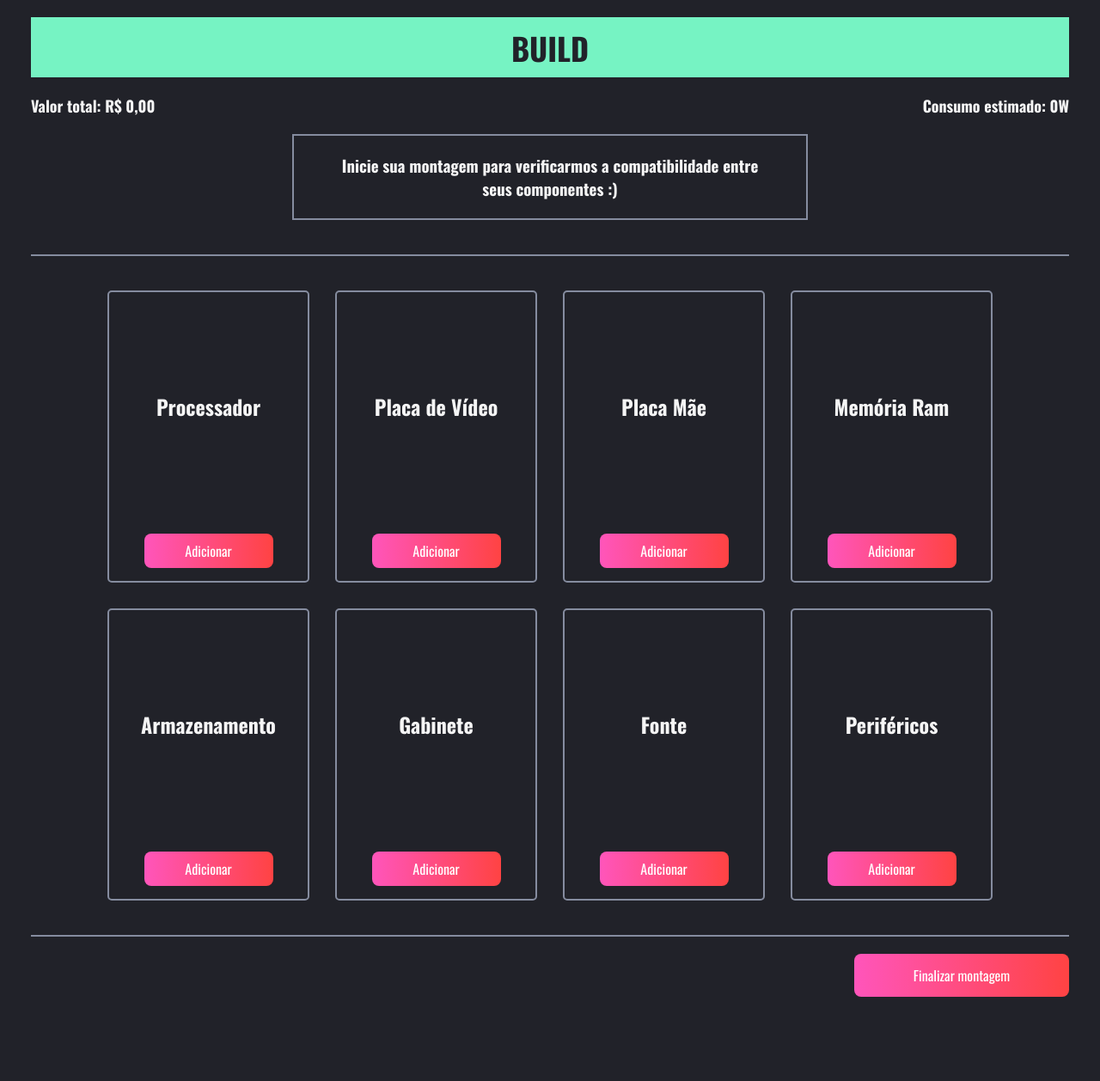
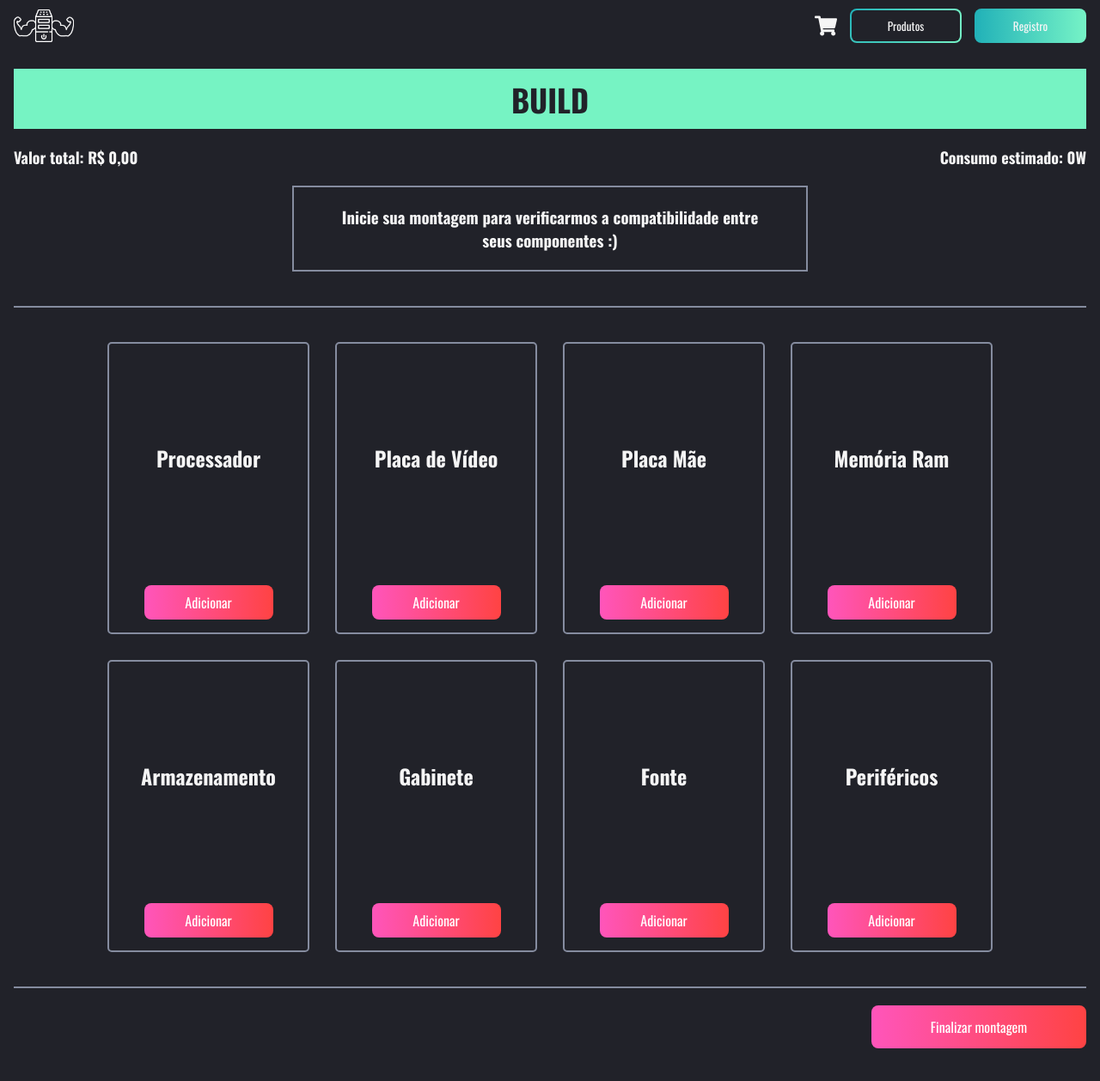
Before and after one commit to igormgg/pc-builder-capstone-q2, a React (Create React App) app: page /build in a window 1280 px wide. Shown: the whole page at 86% size. Before the commit the page ends 1200 px from the top, so only its background shows below. Built offline with nearby package versions, Linux system fonts and the light colour scheme; no server answers.

Commit message:
feat: add header to build page

```diff
--- a/src/pages/Build/index.jsx
+++ b/src/pages/Build/index.jsx
@@ -1,10 +1,16 @@
 import { Button } from "../../components/Button";
-import { Container, Header, Main, Footer } from "./styles";
+import {
+  Container,
+  ContainerHeader,
+  ContainerMain,
+  ContainerFooter,
+} from "./styles";
 import { BsCheckCircleFill } from "react-icons/bs";
 import { IoIosWarning } from "react-icons/io";
 import { useEffect, useState } from "react";
 import api from "../../services/api";
 import { useHistory } from "react-router";
+import Header from "../../components/Header";
 
 const Build = () => {
   const history = useHistory();
@@ -28,8 +34,10 @@ const Build = () => {
   };
 
   return (
+    <>
+      <Header button1="Produtos" button2="Registro"></Header>
       <Container>
-      <Header>
+        <ContainerHeader>
           <div className="text">
             <h3>Build</h3>
           </div>
@@ -40,8 +48,8 @@ const Build = () => {
           <div className="validation_status">
             <div className="content">
               <h3>
-              Inicie sua montagem para verificarmos a compatibilidade entre seus
-              componentes :)
+                Inicie sua montagem para verificarmos a compatibilidade entre
+                seus componentes :)
               </h3>
             </div>
           </div>
@@ -57,8 +65,8 @@ const Build = () => {
             <h3>Compatibilidade verificada com sucesso</h3>
           </div>
         </div> */}
-      </Header>
-      <Main>
+        </ContainerHeader>
+        <ContainerMain>
           {Object.entries(categorySchema).map((item, index) => {
             return (
               <div className="card" key={index}>
@@ -97,11 +105,12 @@ const Build = () => {
             </Button>
           </div>
         </div> */}
-      </Main>
-      <Footer>
+        </ContainerMain>
+        <ContainerFooter>
           <Button size="md">Finalizar montagem</Button>
-      </Footer>
+        </ContainerFooter>
       </Container>
+    </>
   );
 };
 
--- a/src/pages/Build/styles.js
+++ b/src/pages/Build/styles.js
@@ -1,11 +1,11 @@
 import styled from "styled-components";
 
 export const Container = styled.div`
-  padding: 20px;
+  padding: 20px 0;
   min-width: 230px;
 `;
 
-export const Header = styled.div`
+export const ContainerHeader = styled.div`
   padding-bottom: 40px;
 
   .text {
@@ -77,7 +77,7 @@ export const Header = styled.div`
   }
 `;
 
-export const Main = styled.div`
+export const ContainerMain = styled.div`
   padding: 40px 0;
   border-top: 2px solid var(--gray2);
   border-bottom: 2px solid var(--gray2);
@@ -163,7 +163,7 @@ export const Main = styled.div`
   }
 `;
 
-export const Footer = styled.div`
+export const ContainerFooter = styled.div`
   padding: 20px 0;
   display: flex;
   justify-content: flex-end;
```
Lines whose indentation alone changed are shown as unchanged.
